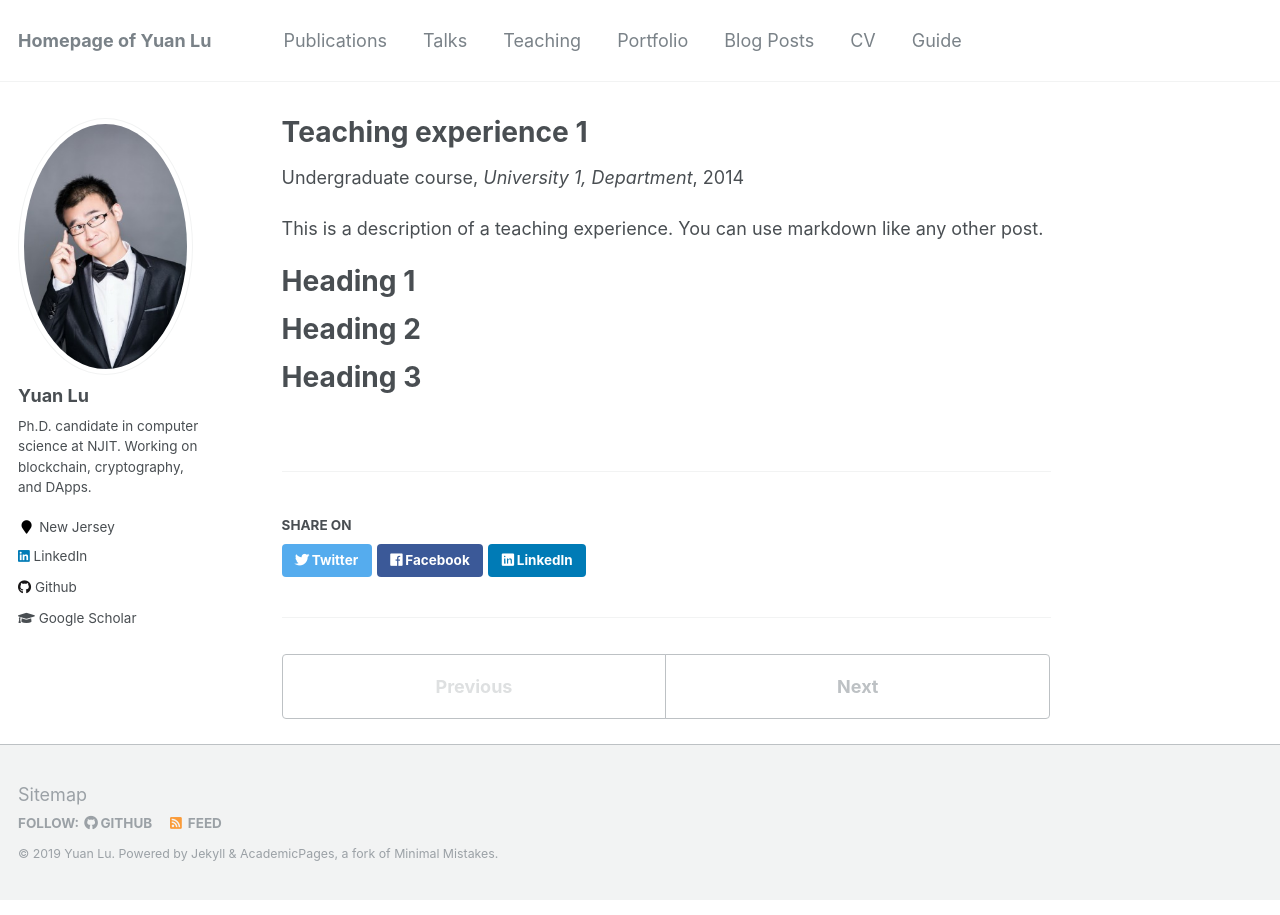
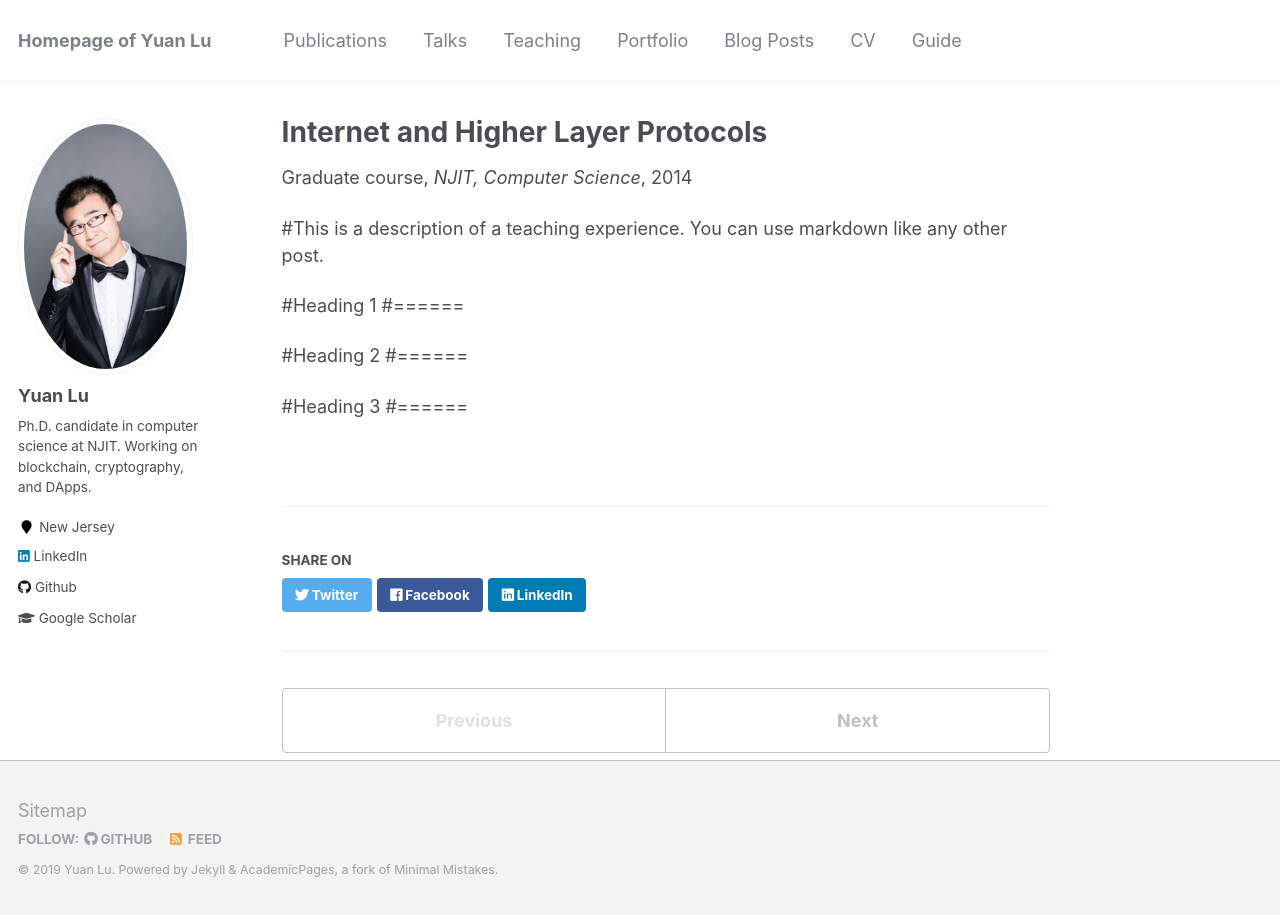
Before and after one commit to yylluu/yylluu.github.io, a Jekyll site: the page built from _teaching/2014-spring-teaching-1.md, in a window 1280 px wide. Built offline with Jekyll 4.4.1, drawn with Linux system fonts in a browser that asks for light colours.

Commit message:
Update 2014-spring-teaching-1.md

```diff
--- a/_teaching/2014-spring-teaching-1.md
+++ b/_teaching/2014-spring-teaching-1.md
@@ -1,20 +1,20 @@
 ---
-title: "Teaching experience 1"
+title: "Internet and Higher Layer Protocols"
 collection: teaching
-type: "Undergraduate course"
+type: "Graduate course"
 permalink: /teaching/2014-spring-teaching-1
-venue: "University 1, Department"
+venue: "NJIT, Computer Science"
 date: 2014-01-01
-location: "City, Country"
+location: "Newark, New Jersey"
 ---
 
-This is a description of a teaching experience. You can use markdown like any other post.
+#This is a description of a teaching experience. You can use markdown like any other post.
 
-Heading 1
-======
+#Heading 1
+#======
 
-Heading 2
-======
+#Heading 2
+#======
 
-Heading 3
-======
+#Heading 3
+#======
```
